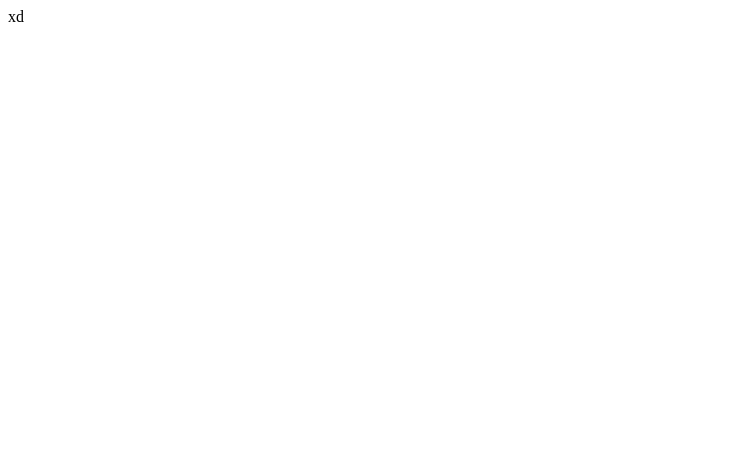
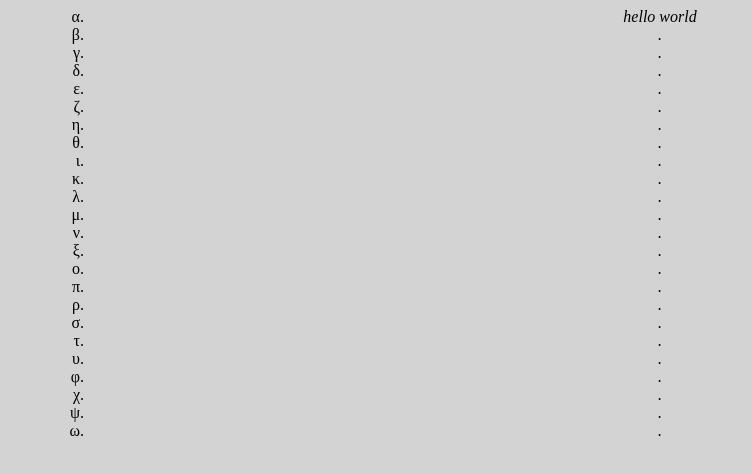
Before and after one commit to nl1z/nl1z.github.io, a plain HTML site: page index.html in a window 1280 px wide. Shown: the whole page, without its empty margins (0-752 px from the left). Drawn offline with Linux system fonts and the light colour scheme.

Commit message:
Update index.html

```diff
--- a/index.html
+++ b/index.html
@@ -1 +1,87 @@
-xd
+<head>
+  <title>!</title>
+  <style>
+    body {
+      text-align: center;
+      background-color: lightgray;
+    }
+  </style>
+</head>
+<body>
+  <blockquote>
+    <ol style="list-style-type: lower-greek;">
+      <li>
+        <em>hello world</em>
+      </li>
+      <li>
+        <em>.</em>
+      </li>
+      <li>
+        <em>.</em>
+      </li>
+      <li>
+        <em>.</em>
+      </li>
+      <li>
+        <em>.</em>
+      </li>
+      <li>
+        <em>.</em>
+      </li>
+      <li>
+        <em>.</em>
+      </li>
+      <li>
+        <em>.</em>
+      </li>
+      <li>
+        <em>.</em>
+      </li>
+      <li>
+        <em>.</em>
+      </li>
+      <li>
+        <em>.</em>
+      </li>
+      <li>
+        <em>.</em>
+      </li>
+      <li>
+        <em>.</em>
+      </li>
+      <li>
+        <em>.</em>
+      </li>
+      <li>
+        <em>.</em>
+      </li>
+      <li>
+        <em>.</em>
+      </li>
+      <li>
+        <em>.</em>
+      </li>
+      <li>
+        <em>.</em>
+      </li>
+      <li>
+        <em>.</em>
+      </li>
+      <li>
+        <em>.</em>
+      </li>
+      <li>
+        <em>.</em>
+      </li>
+      <li>
+        <em>.</em>
+      </li>
+      <li>
+        <em>.</em>
+      </li>
+      <li>
+        <em>.</em>
+      </li>
+    </ol>
+  </blockquote>
+</body>
```
